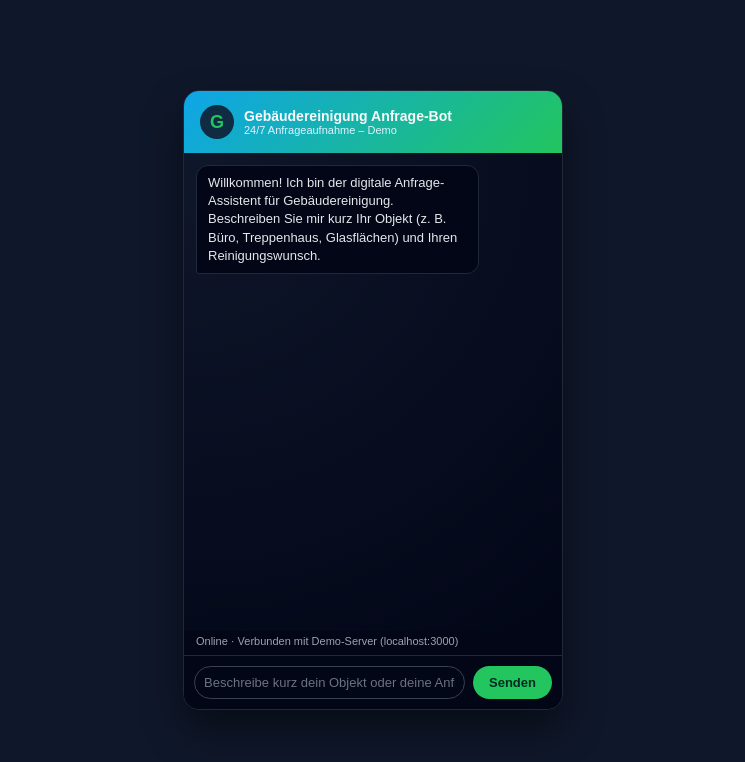
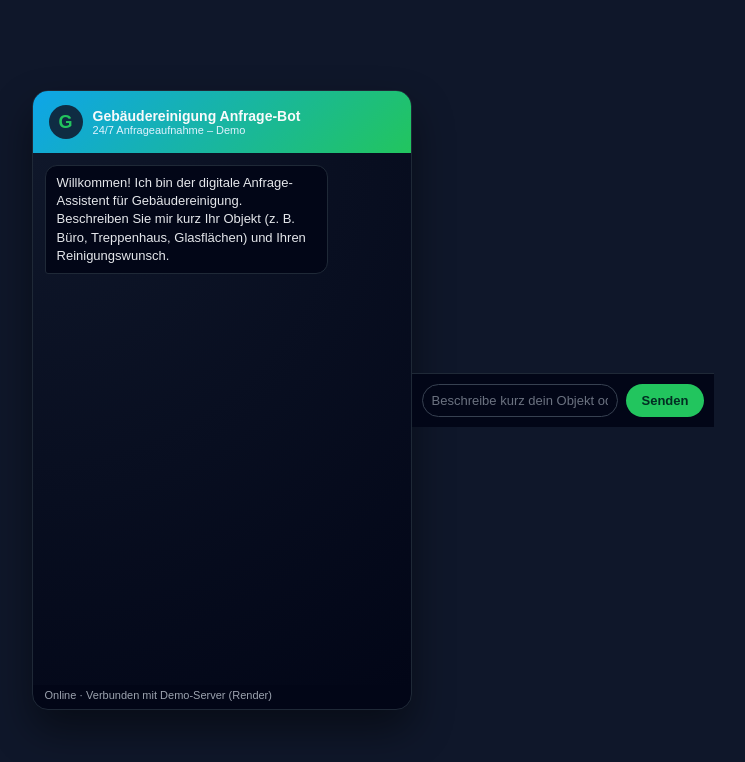
Before and after one commit to jozanovicraphael-ai/gebaeudereinigung-chatbot-demo, a website: page index.html in a window 1280 px wide. Shown: the whole page, without its empty margins (267-1012 px from the left). Drawn offline with Linux system fonts and the light colour scheme.

Commit message:
Update index.html

```diff
--- a/index.html
+++ b/index.html
@@ -143,7 +143,9 @@
     </div>
     <div id="chatBody" class="chat-body"></div>
     <div class="status-line" id="statusLine">
-      Online · Verbunden mit Demo-Server (localhost:3000)
+  Online · Verbunden mit Demo-Server (Render)
+</div>
+
     </div>
     <div class="chat-footer">
       <input
@@ -157,7 +159,8 @@
   </div>
 
   <script>
-    const API_URL = "http://localhost:3000/api/chat";
+    const API_URL = "https://gebaeudereinigung-chatbot-demo-esn5.onrender.com/api/chat";
+
 
     const chatBody = document.getElementById("chatBody");
     const input = document.getElementById("chatInput");
```
